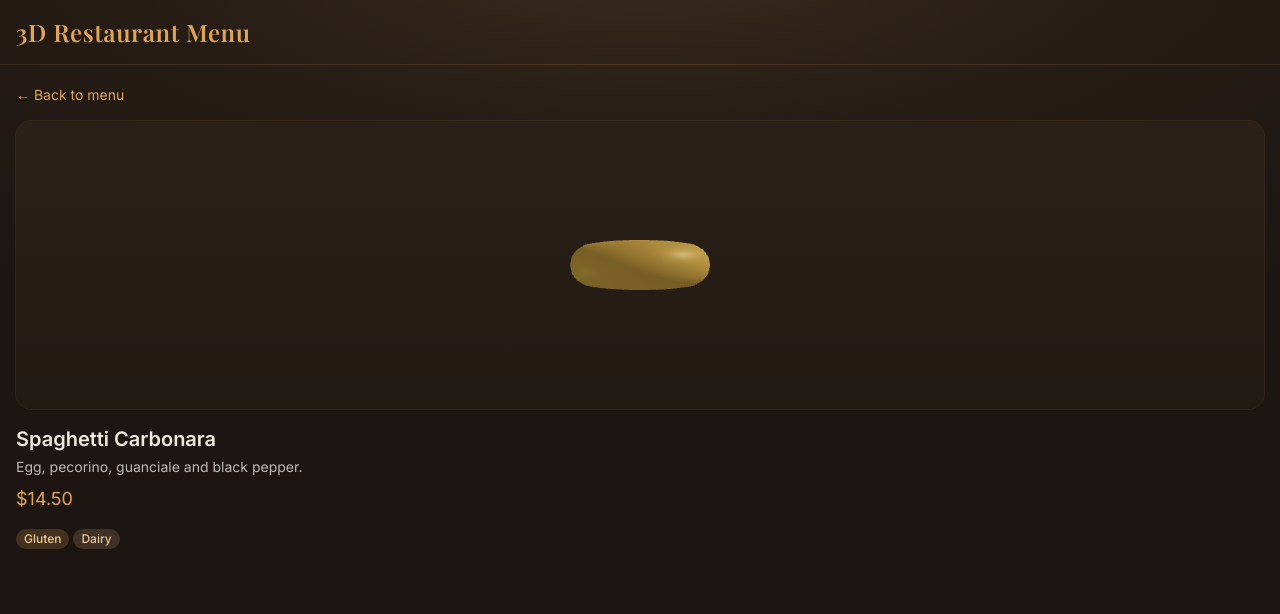
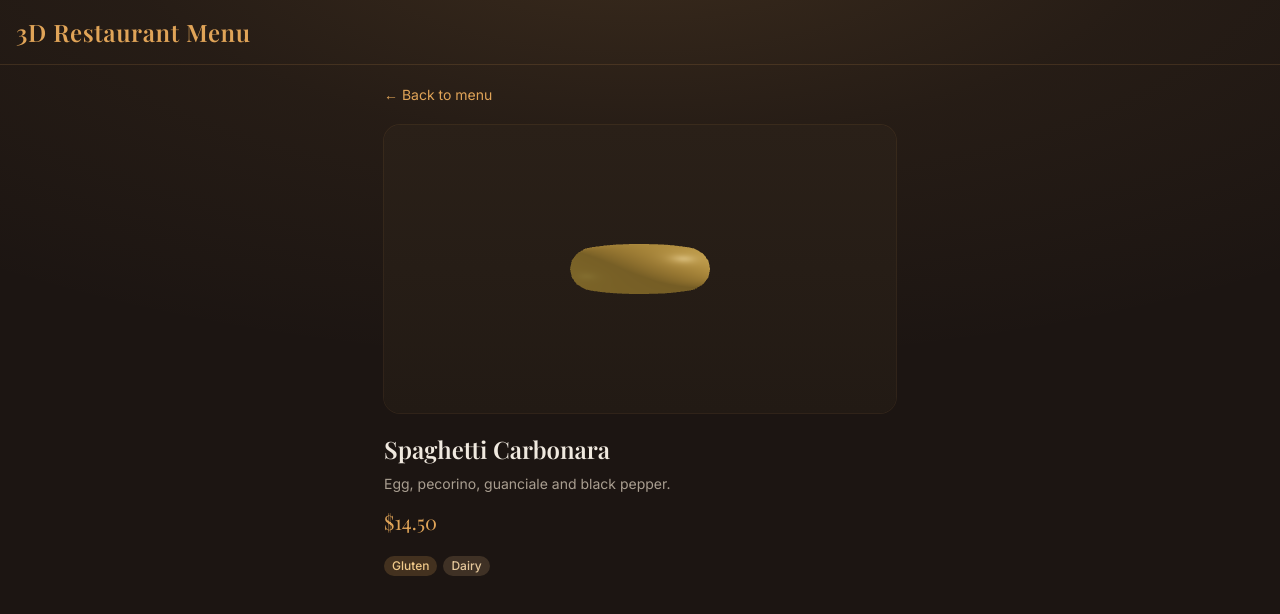
Before and after one commit to Schiporash/3d-restaurant-menu, a Next.js app: page /dish/1 in a window 1280 px wide. Shown: the top 614 px of the page. Built offline with nearby package versions, Linux system fonts and the light colour scheme; a web font is replaced by a local one.

Commit message:
feat: warm dish detail page with fade-in sections

```diff
--- a/src/app/dish/[id]/not-found.tsx
+++ b/src/app/dish/[id]/not-found.tsx
@@ -2,9 +2,14 @@ import Link from "next/link";
 
 export default function DishNotFound() {
   return (
-    <div className="flex flex-col gap-2">
-      <p className="text-sm text-white/70">We couldn&apos;t find that dish.</p>
-      <Link href="/menu" className="text-sm text-[var(--color-accent)]">
+    <div className="mx-auto flex max-w-lg flex-col gap-3 py-12 text-center">
+      <p className="font-serif text-lg text-[var(--color-text)]">
+        We couldn&apos;t find that dish.
+      </p>
+      <Link
+        href="/menu"
+        className="text-sm text-[var(--color-accent)] transition-opacity hover:opacity-80"
+      >
         ← Back to menu
       </Link>
     </div>
--- a/src/app/dish/[id]/page.tsx
+++ b/src/app/dish/[id]/page.tsx
@@ -2,6 +2,7 @@ import { notFound } from "next/navigation";
 import Link from "next/link";
 import Viewer3D from "@/components/Viewer3D";
 import AllergenBadge from "@/components/AllergenBadge";
+import FadeIn from "@/components/motion/FadeIn";
 import { findDishById } from "@/lib/findDish";
 import { mockDishes } from "@/data/mockMenu";
 
@@ -14,21 +15,34 @@ export default async function DishPage({ params }: { params: Promise<{ id: strin
   }
 
   return (
-    <div className="flex flex-col gap-4">
-      <Link href="/menu" className="text-sm text-[var(--color-accent)]">
+    <div className="mx-auto flex max-w-lg flex-col gap-5">
+      <Link
+        href="/menu"
+        className="text-sm text-[var(--color-accent)] transition-opacity hover:opacity-80"
+      >
         ← Back to menu
       </Link>
+      <FadeIn>
         <Viewer3D dish={dish} />
+      </FadeIn>
+      <FadeIn delay={0.1}>
         <div>
-        <h1 className="text-xl font-semibold">{dish.name}</h1>
-        <p className="mt-1 text-sm text-white/70">{dish.description}</p>
-        <p className="mt-2 text-lg text-[var(--color-accent)]">${dish.price.toFixed(2)}</p>
+          <h1 className="font-serif text-2xl font-semibold">{dish.name}</h1>
+          <p className="mt-2 text-sm leading-relaxed text-[var(--color-muted)]">
+            {dish.description}
+          </p>
+          <p className="mt-3 font-serif text-xl text-[var(--color-accent)]">
+            ${dish.price.toFixed(2)}
+          </p>
         </div>
-      <div className="flex flex-wrap gap-1">
+      </FadeIn>
+      <FadeIn delay={0.2}>
+        <div className="flex flex-wrap gap-1.5">
           {dish.allergenTags.map((tag) => (
             <AllergenBadge key={tag} tag={tag} />
           ))}
         </div>
+      </FadeIn>
     </div>
   );
 }
```
Lines whose indentation alone changed are shown as unchanged.
